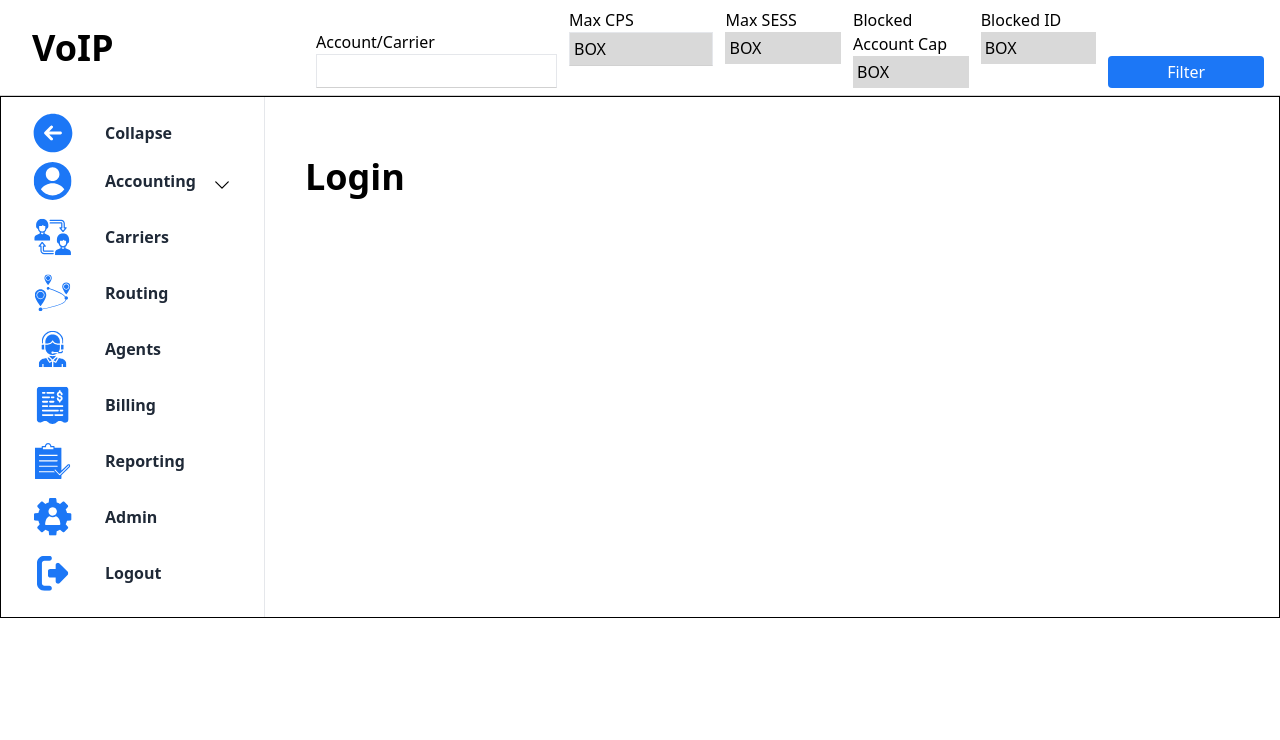
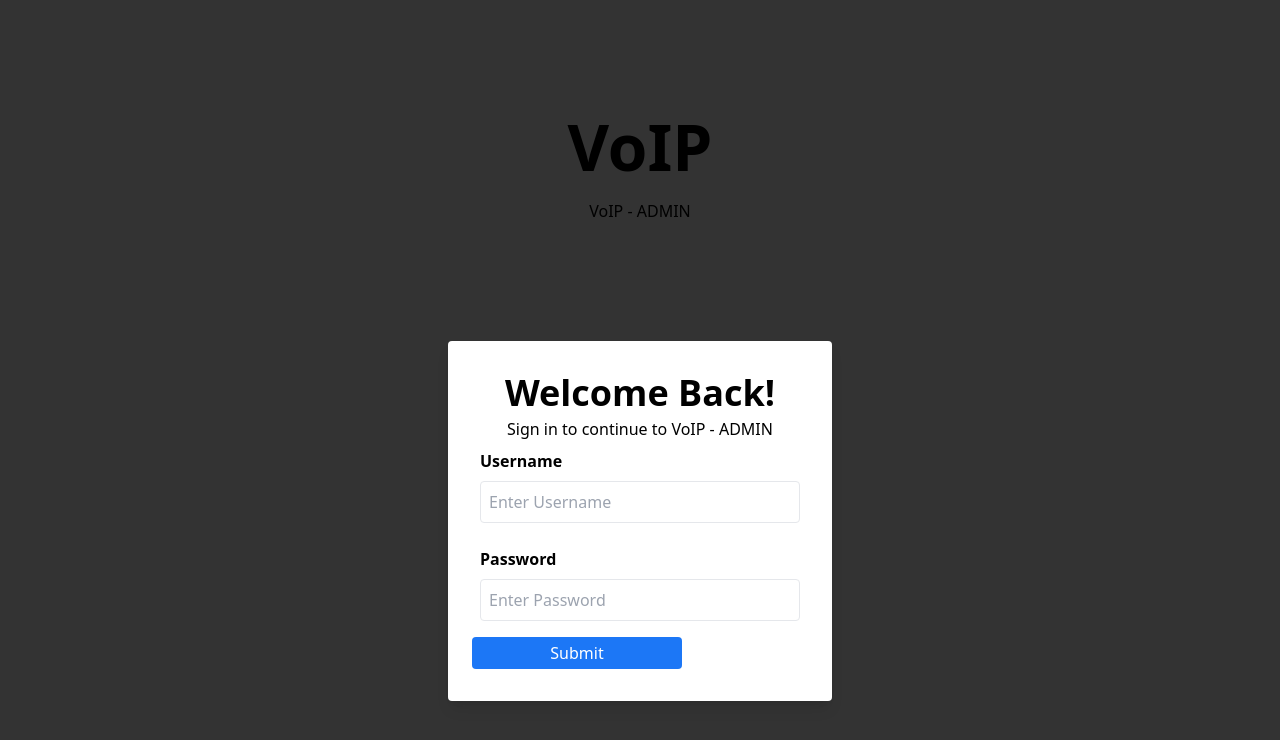
Before and after one commit to mecha-artistix/Kinz247-voip, a React (Vite) app: page /Kinz247-voip/login in a window 1280 px wide. Shown: the top 740 px of the page. Built offline with nearby package versions, Linux system fonts and the light colour scheme.

Commit message:
May 2, 2024

```diff
--- a/src/App.jsx
+++ b/src/App.jsx
@@ -2,21 +2,38 @@ import "./App.css";
 import Header from "./components/Header";
 import LeftPanel from "./components/LeftPanel";
 import Dashboard from "./components/Dashboard";
-import { BrowserRouter } from "react-router-dom";
+import { BrowserRouter, Route, Routes, Navigate } from "react-router-dom";
+import { AuthProvider, useAuth } from "./contexts/AuthContext";
+import Login from "./pages/Login";
 function App() {
   return (
     <BrowserRouter basename="/Kinz247-voip/">
-      <div className="mx-auto  w-screen max-w-[2000px]">
-        <header className="sticky top-0 z-10 h-24  w-full bg-white">
-          <Header />
-        </header>
-        <main className="flex w-full border  border-black">
-          <LeftPanel />
-          <Dashboard />
-        </main>
-      </div>
+      <AuthProvider>
+        <div className="mx-auto w-screen max-w-[2000px]">
+          <Routes>
+            <Route path="/login" element={<Login />} />
+            <Route path="*" element={<AuthenticatedApp />} />
+          </Routes>
+        </div>
+      </AuthProvider>
     </BrowserRouter>
   );
 }
 
+function AuthenticatedApp() {
+  const { isAuthenticated } = useAuth();
+  if (!isAuthenticated) return <Navigate to="/login" />;
+  return (
+    <>
+      <header className="sticky top-0 z-10 h-24 w-full bg-white">
+        <Header />
+      </header>
+      <main className="flex w-full border border-black">
+        <LeftPanel />
+        <Dashboard />
+      </main>
+    </>
+  );
+}
+
 export default App;
--- a/src/components/Header.jsx
+++ b/src/components/Header.jsx
@@ -33,9 +33,7 @@ function Header() {
             <div className="bg-[#D9D9D9] p-1">BOX</div>
           </div>
         </div>
-        <button className="hover:bg-k_blue_hover w-[210px] rounded bg-k_blue py-1 text-white transition-all">
-          Filter
-        </button>
+        <button className="k_btn">Filter</button>
       </div>
     </div>
   );
--- /dev/null
+++ b/src/contexts/AuthContext.jsx
@@ -0,0 +1,25 @@
+import React, { useState, createContext, useContext } from "react";
+
+const AuthContext = createContext(null);
+
+export function AuthProvider({ children }) {
+  const [isAuthenticated, setIsAuthenticated] = useState(false);
+  const [user, setUser] = useState(null);
+
+  const login = (user) => {
+    setIsAuthenticated(true);
+    setUser(user);
+  };
+
+  const logout = () => {
+    setIsAuthenticated(false);
+    setUser(null);
+  };
+
+  const value = { isAuthenticated, user, login, logout };
+  return <AuthContext.Provider value={value}>{children}</AuthContext.Provider>;
+}
+
+export function useAuth() {
+  return useContext(AuthContext);
+}
--- a/src/index.css
+++ b/src/index.css
@@ -8,6 +8,9 @@
   }
   .link-primary {
     @apply cursor-pointer py-2 pl-4 font-semibold text-gray-800 hover:border-b-k_light_gray hover:text-gray-600 focus:outline-none focus:ring-opacity-75;
+  }
+  .k_btn {
+    @apply w-[210px] rounded bg-k_blue py-1 text-white transition-all hover:bg-k_blue_hover;
   }
   table {
     @apply border-collapse border-spacing-0;
--- a/src/pages/Login.jsx
+++ b/src/pages/Login.jsx
@@ -1,6 +1,9 @@
 import { useState } from "react";
-
+import { useNavigate } from "react-router-dom";
+import { useAuth } from "../contexts/AuthContext";
 function Login() {
+  const { login } = useAuth();
+  const navigate = useNavigate();
   // Static JSON data representing users
   const usersData = [
     { id: 1, username: "user1", password: "password1" },
@@ -29,6 +32,8 @@ function Login() {
       setError({ message: "Invalid username or password" });
     } else {
       setError({});
+      login(user);
+      navigate("/");
     }
   };
 
@@ -88,11 +93,7 @@ function Login() {
                 </p>
               </div>
             )}
-            <input
-              className="bg-voip-blue focus:shadow-outline h-12 w-full rounded-lg px-6 text-white transition-colors duration-150 hover:bg-indigo-800"
-              type="submit"
-              value="Submit"
-            />
+            <input className="k_btn" type="submit" value="Submit" />
           </form>
         </div>
       </div>
```
